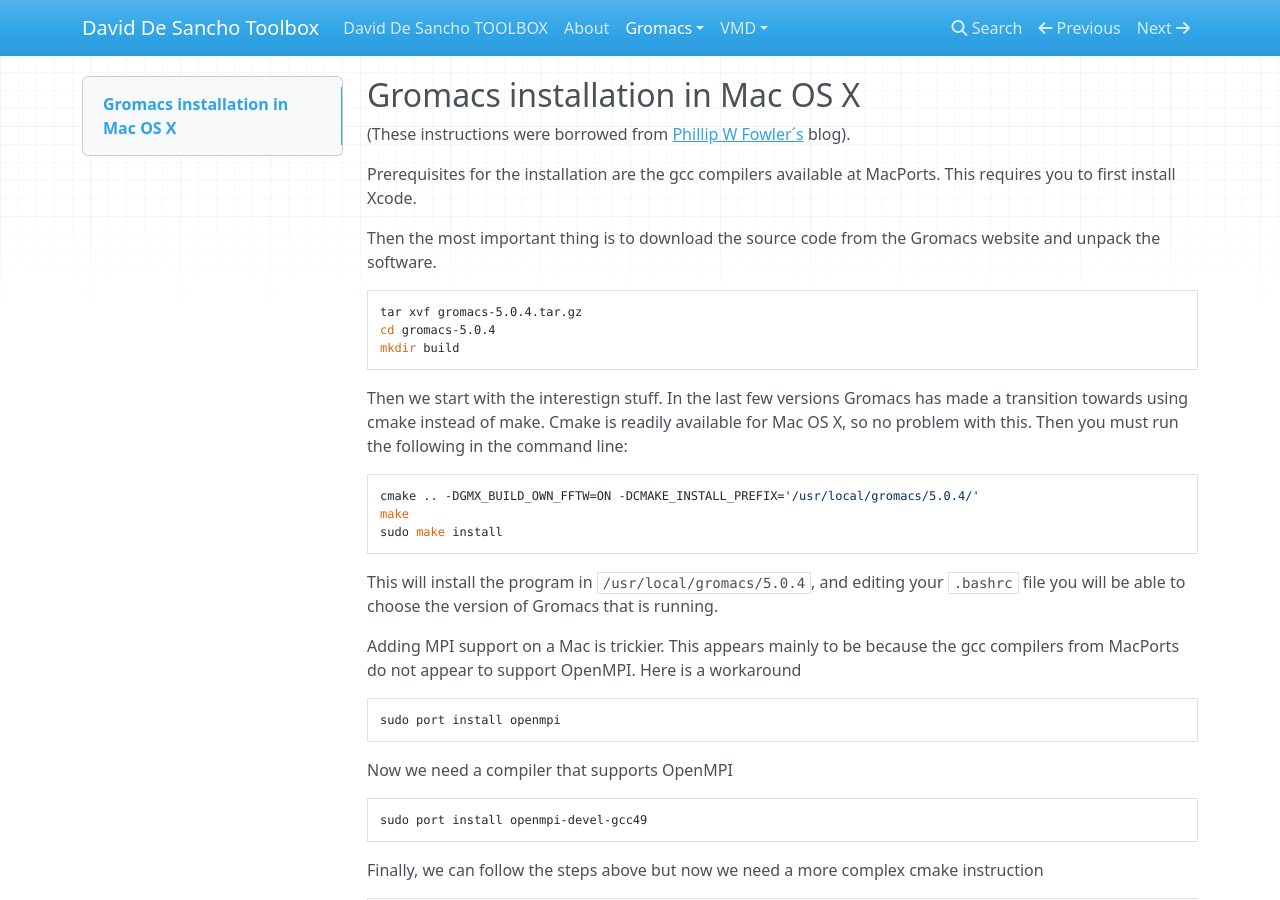
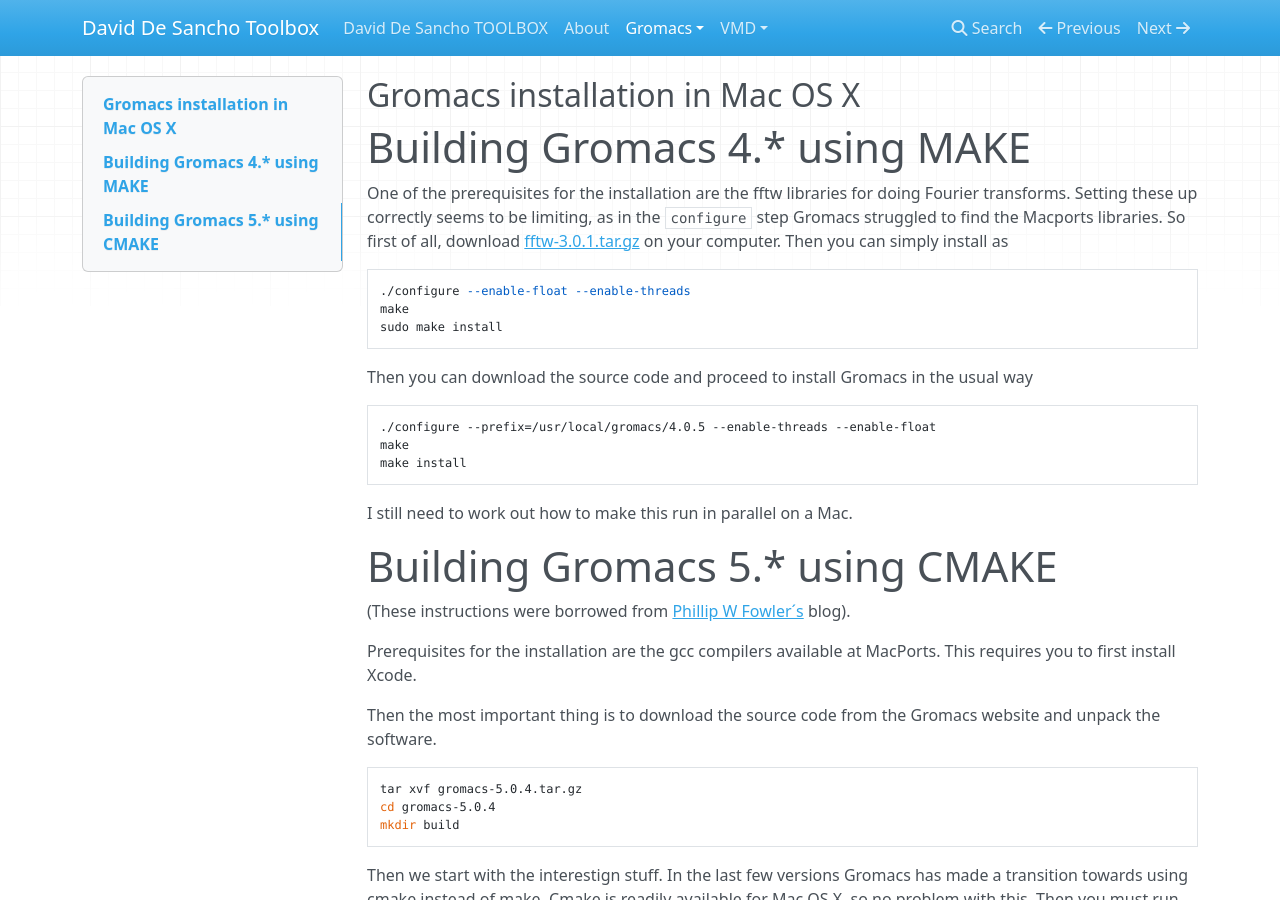
Before and after one commit to BioKT/ResDocs, an MkDocs documentation site: the page built from docs/Gromacs/installation.md, in a window 1280 px wide and 900 px high. Built offline with MkDocs 1.6.1, drawn with Linux system fonts in a browser that asks for light colours; nearby versions of some CDN libraries.

Commit message:
now we have instructions for 405 as well

````diff
--- a/docs/Gromacs/installation.md
+++ b/docs/Gromacs/installation.md
@@ -1,5 +1,31 @@
 ## Gromacs installation in Mac OS X
 
+# Building Gromacs 4.* using MAKE
+One of the prerequisites for the installation are the fftw libraries for
+doing Fourier transforms. Setting these up correctly seems to be limiting,
+as in the `configure` step Gromacs struggled to find the Macports libraries.
+So first of all, download
+[fftw-3.0.1.tar.gz](ftp://ftp.gromacs.org/pub/prerequisite_software/fftw-3.0.1.tar.gz)
+on your computer. Then you can simply install as
+
+```
+./configure --enable-float --enable-threads
+make
+sudo make install
+```
+
+Then you can download the source code and proceed to install Gromacs in the usual
+way
+
+```
+./configure --prefix=/usr/local/gromacs/4.0.5 --enable-threads --enable-float
+make
+make install
+```
+
+I still need to work out how to make this run in parallel on a Mac.
+
+# Building Gromacs 5.* using CMAKE
 (These instructions were borrowed from
 [Phillip W Fowler´s](http://philipwfowler.me/) blog).
 
````
